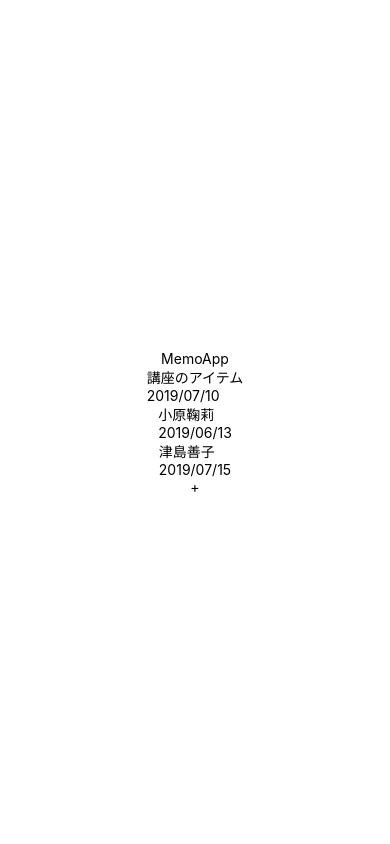
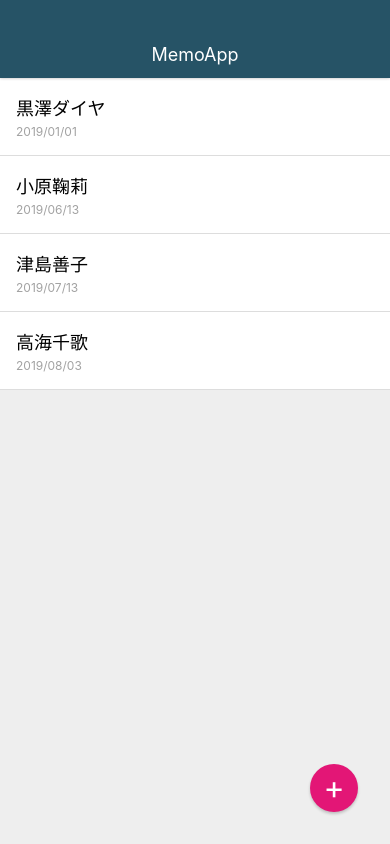
Before and after one commit to maruhachi/AwesomePj, a React Native app: screen / in a window 390 px wide. Built offline with nearby package versions, Linux system fonts and the light colour scheme.

Commit message:
基本画面の完成。 誕生日間違いの修正。

```diff
--- a/App.js
+++ b/App.js
@@ -1,41 +1,16 @@
 import React from 'react';
-import { StyleSheet, Text, View } from 'react-native';
+import { StyleSheet, View } from 'react-native';
 
-import BodyText from './src/elements/BodyText';
+import AppBar from './src/components/AppBar';
+import MemoList from './src/components/MemoList';
+import CircleButton from './src/elements/CircleButton';
 
 export default function App() {
   return (
     <View style={styles.container}>
-      <View style={styles.appbar}>
-        <View>
-          <Text>MemoApp</Text>
-        </View>
-      </View>
-
-      <View style={styles.memoList}>
-        <View style={styles.memoListItem}>
-          <Text style={styles.memoTitle}>講座のアイテム</Text>
-          <Text style={styles.memoDate}>2019/07/10</Text>
-        </View>
-      </View>
-
-      <View style={styles.memoList}>
-        <View style={styles.memoListItem}>
-          <Text style={styles.memoTitle}>小原鞠莉</Text>
-          <Text style={styles.memoDate}>2019/06/13</Text>
-        </View>
-      </View>
-
-      <View style={styles.memoList}>
-        <View style={styles.memoListItem}>
-          <Text style={styles.memoTitle}>津島善子</Text>
-          <Text style={styles.memoDate}>2019/07/15</Text>
-        </View>
-      </View>
-
-      <View>
-        <Text>+</Text>
-      </View>
+      <AppBar />
+      <MemoList />
+      <CircleButton>+</CircleButton>
     </View>
   );
 }
@@ -43,8 +18,9 @@ export default function App() {
 const styles = StyleSheet.create({
   container: {
     flex: 1,
-    backgroundColor: '#fff',
+    backgroundColor: '#FFFDF6',
     alignItems: 'center',
     justifyContent: 'center',
+    paddingTop: 78,
   },
 });
--- /dev/null
+++ b/src/components/AppBar.js
@@ -0,0 +1,41 @@
+import React from 'react';
+import { StyleSheet, View, Text } from 'react-native';
+
+class AppBar extends React.Component {
+  render() {
+    return (
+
+      <View style={styles.appbar}>
+        <View>
+              <Text style={styles.appbarTitle}>MemoApp</Text>
+            </View>
+      </View>
+    );
+  }
+}
+
+
+const styles = StyleSheet.create({
+  appbar: {
+    position: 'absolute',
+    top: 0,
+    left: 0,
+    right: 0,
+    height: 78,
+    paddingTop: 30,
+    backgroundColor: '#265366',
+    justifyContent: 'center',
+    alignItems: 'center',
+    shadowColor: '#000',
+    shadowOffset: { width: 0, height: 0 },
+    shadowOpacity: 0.3,
+    shadowRadius: 3,
+    zIndex: 10,
+  },
+  appbarTitle: {
+    color: '#fff',
+    fontSize: 18,
+  },
+});
+
+export default AppBar;
--- /dev/null
+++ b/src/components/MemoList.js
@@ -0,0 +1,55 @@
+import React from 'react';
+import { StyleSheet, View, Text } from 'react-native';
+
+class MemoList extends React.Component {
+  render() {
+    return (
+      <View style={styles.memoList}>
+          <View style={styles.memoListItem}>
+          <Text style={styles.memoTitle}>黒澤ダイヤ</Text>
+          <Text style={styles.memoDate}>2019/01/01</Text>
+        </View>
+
+          <View style={styles.memoListItem}>
+          <Text style={styles.memoTitle}>小原鞠莉</Text>
+          <Text style={styles.memoDate}>2019/06/13</Text>
+        </View>
+
+          <View style={styles.memoListItem}>
+          <Text style={styles.memoTitle}>津島善子</Text>
+          <Text style={styles.memoDate}>2019/07/13</Text>
+        </View>
+
+          <View style={styles.memoListItem}>
+          <Text style={styles.memoTitle}>高海千歌</Text>
+          <Text style={styles.memoDate}>2019/08/03</Text>
+        </View>
+        </View>
+    );
+  }
+}
+
+
+const styles = StyleSheet.create({
+    memoTitle: {
+      fontSize: 18,
+      marginBottom: 4,
+    },
+    memoDate: {
+      fontSize: 12,
+      color: '#a2a2a2',
+    },
+    memoList: {
+      backgroundColor: '#eee',
+      width: '100%',
+      flex: 1,
+    },
+    memoListItem: {
+      padding: 16,
+      borderBottomWidth: 1,
+      borderBottomColor: '#ddd',
+      backgroundColor: '#fff',
+    },
+  });
+
+export default MemoList;
--- /dev/null
+++ b/src/elements/CircleButton.js
@@ -0,0 +1,37 @@
+import React from 'react';
+import { StyleSheet, View, Text } from 'react-native';
+
+class CircleButton extends React.Component {
+  render() {
+    return (
+      <View style={styles.memoAddButton}>
+        <Text style={styles.memoAddButtonTitle}>{this.props.children}</Text>
+      </View>
+    );
+  }
+}
+
+const styles = StyleSheet.create({
+  memoAddButton: {
+    position: 'absolute',
+    bottom: 32,
+    right: 32,
+    width: 48,
+    height: 48,
+    backgroundColor: '#E31676',
+    borderRadius: 24,
+    justifyContent: 'center',
+    alignItems: 'center',
+    shadowColor: '#000',
+    shadowOffset: { width: 0, height: 2 },
+    shadowOpacity: 0.2,
+    shadowRadius: 3,
+  },
+  memoAddButtonTitle: {
+    fontSize: 32,
+    lineHeight: 32,
+    color: '#fff',
+  },
+});
+
+export default CircleButton;
```
Also changed, not shown: .eslintrc.json.
